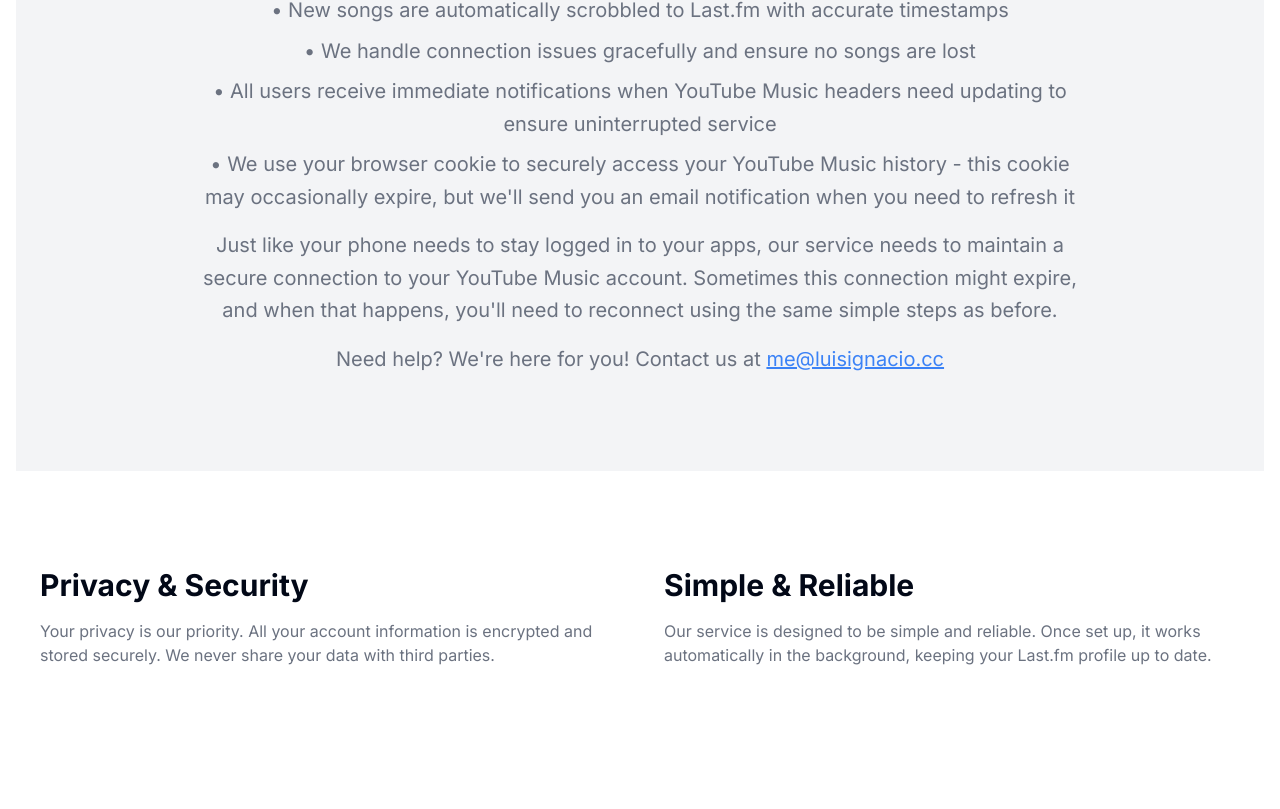
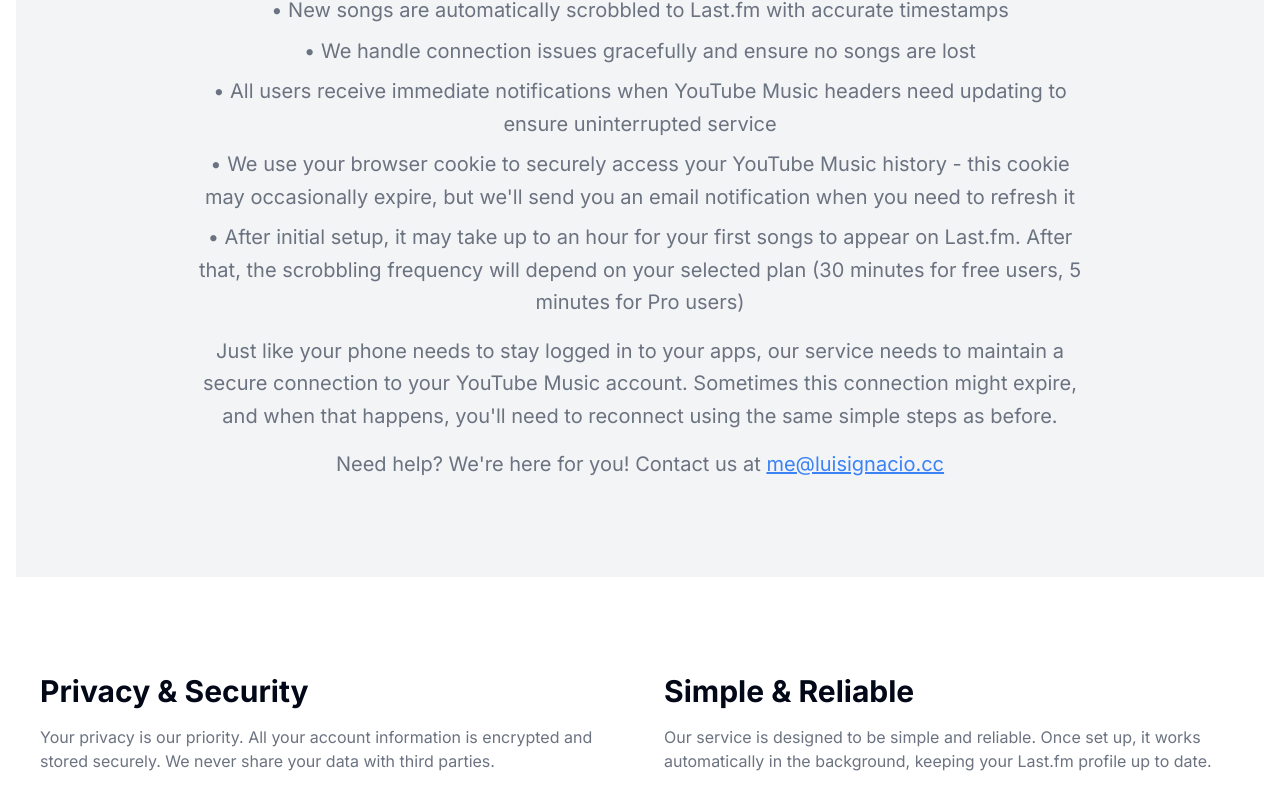
Before and after one commit to luisignaciocc/ytmusic-scrobbler-web, a Next.js app in the folder apps/web/: page / in a window 1280 px wide. Shown: the part 1241-2050 px from the top of the page. Before the commit the page ends 2004 px from the top, so only its background shows below. Built offline with nearby package versions, Linux system fonts and the light colour scheme; no server answers.

Commit message:
add message

```diff
--- a/apps/web/app/page.tsx
+++ b/apps/web/app/page.tsx
@@ -227,6 +227,12 @@
                     we&apos;ll send you an email notification when you need to
                     refresh it
                   </li>
+                  <li>
+                    • After initial setup, it may take up to an hour for your
+                    first songs to appear on Last.fm. After that, the scrobbling
+                    frequency will depend on your selected plan (30 minutes for
+                    free users, 5 minutes for Pro users)
+                  </li>
                 </ul>
                 <p className="max-w-[900px] text-gray-500 md:text-xl/relaxed lg:text-base/relaxed xl:text-xl/relaxed dark:text-gray-400">
                   Just like your phone needs to stay logged in to your apps, our
```
